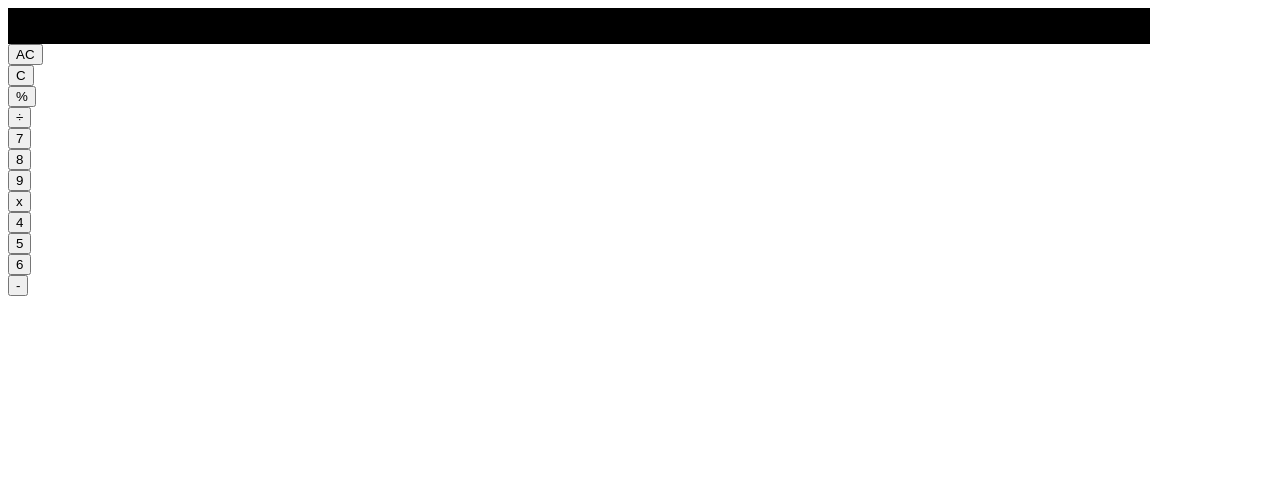
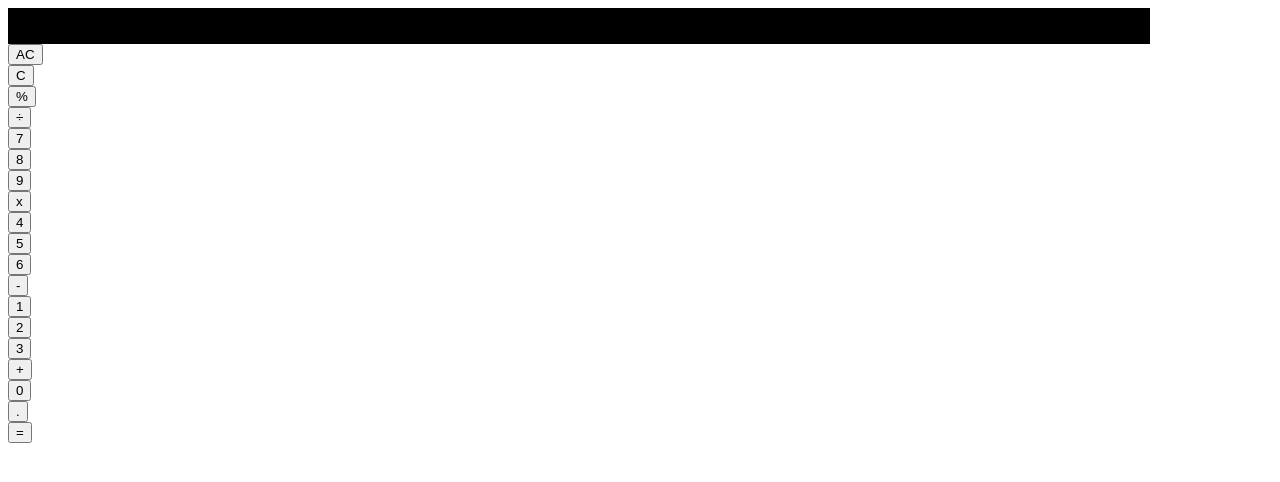
Before and after one commit to mttaskin/ios-calculator, a plain HTML site: page index.html in a window 1280 px wide. Drawn offline with Linux system fonts and the light colour scheme.

Commit message:
html done

```diff
--- a/index.html
+++ b/index.html
@@ -60,3 +60,36 @@
             <input type="button" class="btn designeksi" value="-" onclick="form1.answer.value +='-'" title="Eksi">
 
         </div>
+        <div class="bir">
+            <input type="button" class="btn designbir" value="1" onclick="form1.answer.value +='1'" title="Bir">
+
+        </div>
+        <div class="iki">
+            <input type="button" class="btn designiki" value="2" onclick="form1.answer.value +='2'" title="İki">
+
+        </div>
+        <div class="üç">
+            <input type="button" class="btn designüç" value="3" onclick="form1.answer.value +='3'" title="Üç">
+
+        </div>
+        <div class="artı">
+            <input type="button" class="btn designartı" value="+" onclick="form1.answer.value +='+'" title="Artı">
+
+        </div>
+        <div class="sıfır">
+            <input type="button" class="btn designsıfır" value="0" onclick="form1.answer.value +='0'" title="Sıfır">
+
+        </div>
+        <div class="nokta">
+            <input type="button" class="btn designnokta" value="." onclick="form1.answer.value +='.'" title="Nokta">
+
+        </div>
+        <div class="eşittir">
+            <input type="button" class="btn designeşittir" value="=" onclick="form1.answer.value =eval(form1.answer.value)" title="Eşittir">
+
+        </div>
+
+    </div>
+
+</body>
+</html>
```
